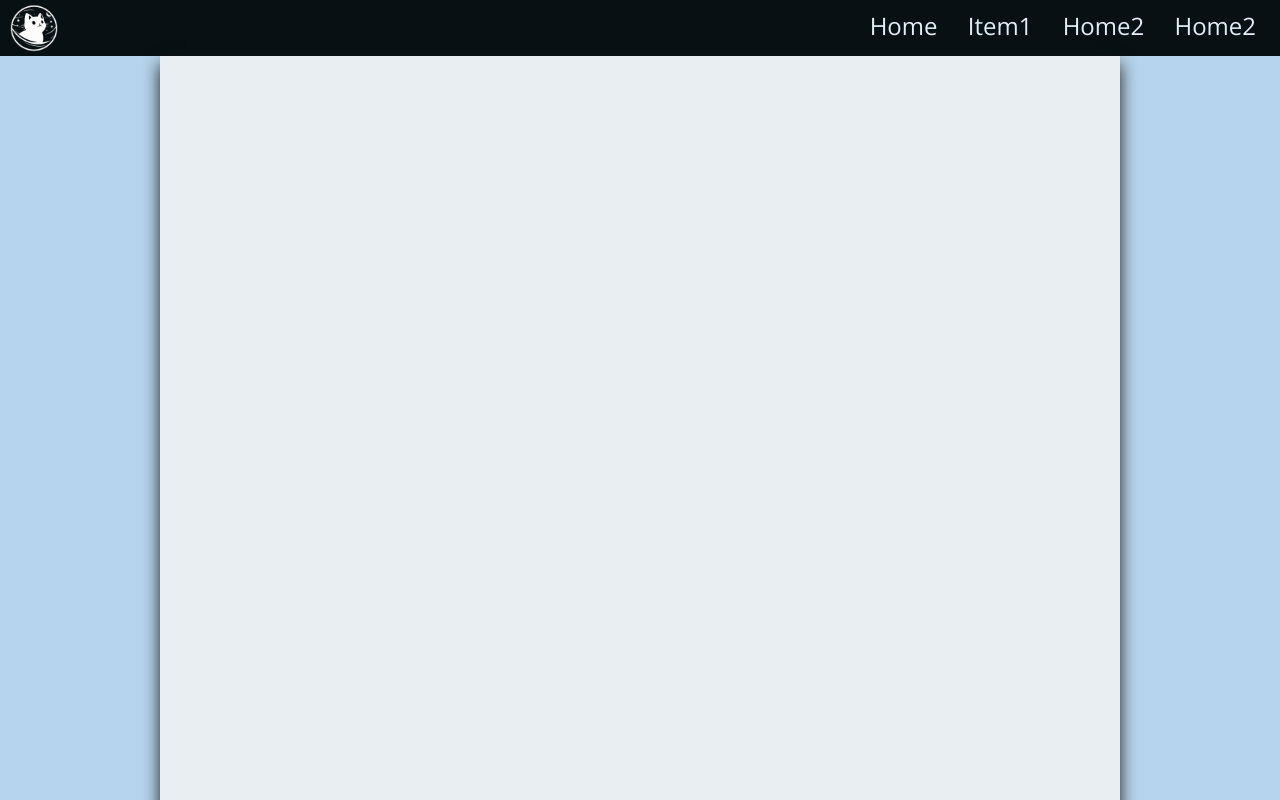
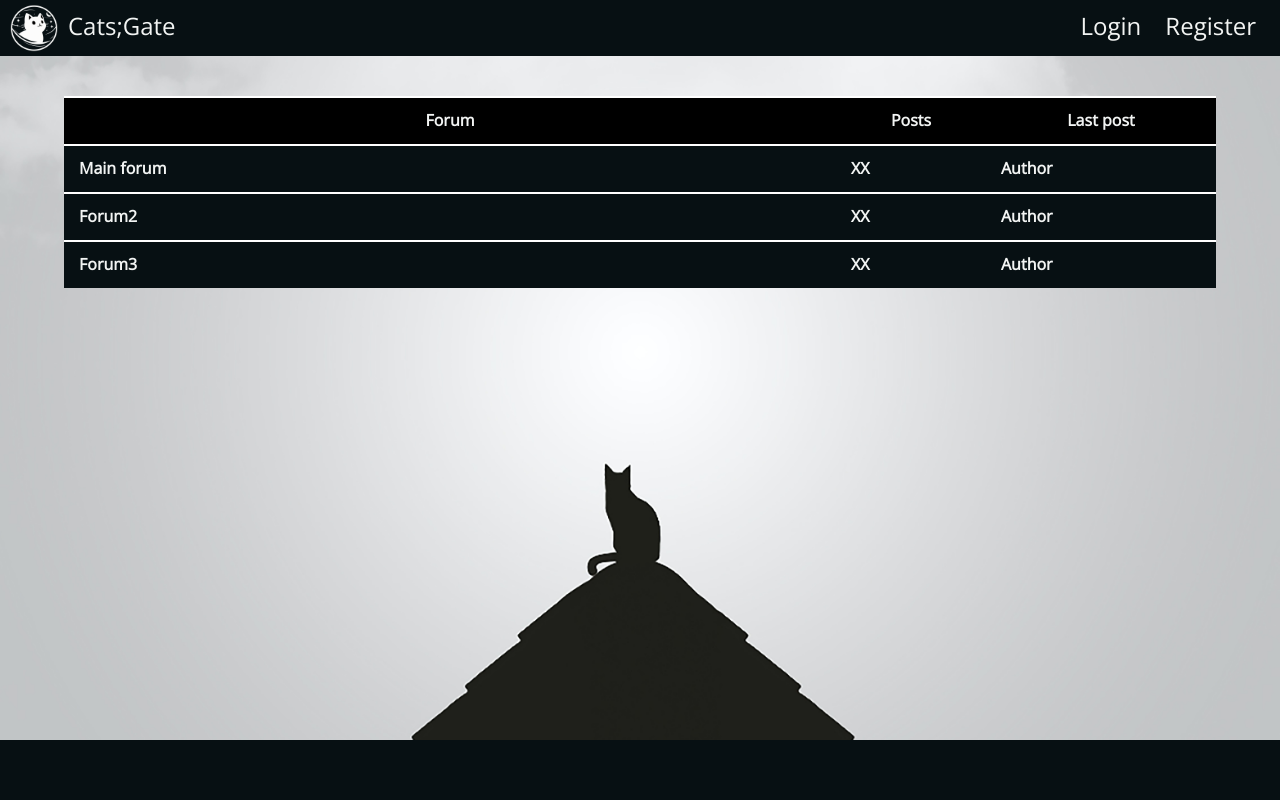
Before and after one commit to FM741/VAIISemestralka, a plain HTML site: page index.html in a window 1280 px wide. Drawn offline with Linux system fonts and the light colour scheme.

Commit message:
index page design, added background and footer, added login page

```diff
--- a/css/styles.css
+++ b/css/styles.css
@@ -6,19 +6,26 @@
 
 body {
     font-family: 'open_sansregular', Times, serif;
+    color: #F2F4F3;
+}
+
+a {
+    text-decoration: none;
+    color: #F2F4F3;
 }
 
 .index-main {
-    /*background-image: url("https://wallpapers.com/images/featured-full/cat-g9rdx9uk2425fip2.jpg");*/
-    /*background-size: cover;*/
-    /*background-position: 50% 0;*/
-    background-color: #B6D4ED;
-    overflow: hidden;
-    position: absolute;
+    background-image: url("../img/bg.jpg");
+    background-size: cover;
+    background-position: 50% 60%;
+    background-repeat: no-repeat;
+    /*background-color: #846267;*/
+    position: fixed;
     top: 0;
     left: 0;
     width: 100%;
     height: 100%;
+    overflow: auto;
 }
 
 .navbar {
@@ -38,14 +45,12 @@ body {
 }
 
 .navbar-content a {
-    text-decoration: none;
-    color: #E2EFF8;
     font-size: 24px;
 }
 
 .navbar-content a:hover {
-    text-decoration: none;
-    color: #fffefe;
+    color: #e7e7e7;
+    text-decoration: underline;
 
 }
 
@@ -59,18 +64,22 @@ body {
     position: relative;
     transform: translateY(-50%);
     top: 50%;
-    margin: 0;
+    margin: 0 0 0 68px;
     text-align: right;
-    width: auto;
-    float: right;
-    height: auto;
+    float: left;
+    width: calc(100% - 68px);
+    padding: 0;
 }
 
 .nav-list li {
     display: inline;
-    margin-left: 0;
     margin-right: 24px;
     text-align: left;
+    float: right;
+}
+
+.nav-list li:first-child {
+    float: left;
 }
 
 .navbar-collapse {
@@ -86,7 +95,7 @@ body {
         width: 45px;
         height: 30px;
         margin-left: 5%;
-        background: transparent url("/img/menu.png") no-repeat;
+        background: transparent url("../img/menu.png") no-repeat;
         cursor: pointer;
         background-size: contain;
     }
@@ -98,7 +107,7 @@ body {
     box-shadow: 0 4px 16px 0 rgba(28, 28, 28, 1);
     position: absolute;
     width: 150px;
-    height: 200px;
+    height: auto;
     text-align: left;
     margin-top: 30px;
     cursor: auto;
@@ -135,13 +144,14 @@ body {
     position: relative;
     transform: translateY(-50%);
     top: 50%;
-    background-image: url("/img/logo.png");
+    background-image: url("../img/logo.png");
     background-size: cover;
     background-repeat: no-repeat;
     height: 48px;
     width: 48px;
     margin: 0 10px 0 10px;
 }
+
 @media only screen and (max-width: 600px) {
     .navbar-logo {
         float: right;
@@ -154,12 +164,36 @@ body {
     width: 100%;
 }
 
+.wrapper-content {
+    margin-top: 40px;
+    min-height: calc(100vh - 156px);
+}
+
+
 .content {
-    width: 75%;
-    box-shadow: 0 8px 16px 0 rgba(28, 28, 28, 1);
-    background-color: #E8EEF2;
+    /*box-shadow: 0 8px 16px 0 rgba(28, 28, 28, 1);*/
+    background-color: #071013;
+    width: 90%;
+    display: flex;
     margin: auto;
-    height: 100%;
+    font-weight: bolder;
+    border-top: #ffffff solid 2px;
+
+}
+
+.content-header {
+    margin-top: 20px;
+    text-align: center;
+    background-color: #000000;
+}
+
+.content a {
+    display: contents;
+}
+
+.content a .content-forum:hover {
+    background-color: #1f1f1f;
+    margin: 0;
 }
 
 @media only screen and (max-width: 600px) {
@@ -167,3 +201,31 @@ body {
         width: 100%;
     }
 }
+
+.content-forum {
+    flex: 1 1 150px;
+    padding: 15px;
+}
+
+.content-posts {
+    flex: 0 1 120px;
+    padding: 15px;
+}
+
+.content-last-post {
+    flex: 0 1 200px;
+    padding: 15px;
+    word-break: break-all;
+}
+
+footer {
+    margin-top: 0; /* take available whitespace */
+    margin-bottom: -10px;      /* remove bottom whitespace */
+    height: 60px;
+}
+
+.cfooter {
+    width: 100%;
+    height: 100%;
+    background-color: #071013;
+}
--- a/index.html
+++ b/index.html
@@ -6,7 +6,7 @@
     <link rel="stylesheet" href="css/styles.css">
     <link rel="icon" type="image/png" sizes="32x32" href="img/favicon/favicon-32x32.png">
     <link rel="icon" type="image/png" sizes="16x16" href="img/favicon/favicon-16x16.png">
-    <title>Hello world</title>
+    <title>Cats;Gate</title>
 
 </head>
 <body>
@@ -16,24 +16,52 @@
             <div class="navbar-collapse">
                 <div class="navbar-collapse-content">
                     <ul>
-                        <li><a href="index.html"> <b>Home</b> </a></li>
-                        <li><a href="index.html"> Item1 </a></li>
-                        <li><a href="index.html"> Home2 </a></li>
-                        <li><a href="index.html"> Home2 </a></li>
+                        <li><a href="index.html"> INDEX </a></li>
+                        <li><a href="index.html"> REGISTER </a></li>
+                        <li><a href="login.html"> LOG IN </a></li>
                     </ul>
                 </div>
             </div>
             <ul class="nav-list">
-                <li><a href="index.html"> Home </a></li>
-                <li><a href="index.html"> Item1 </a></li>
-                <li><a href="index.html"> Home2 </a></li>
-                <li><a href="index.html"> Home2 </a></li>
+                <li><a href="index.html"> Cats;Gate </a></li>
+                <li><a href="index.html"> Register </a></li>
+                <li><a href="login.html"> Login </a></li>
             </ul>
             <div class="navbar-logo"></div>
         </div>
     </div>
-    <div class="content">
+<!-- Doplnit tvorenie divov podla udajov z databazy  -->
+    <div class="wrapper-content">
+        <div class="content content-header">
+            <div class="content-forum">Forum</div>
+            <div class="content-posts">Posts</div>
+            <div class="content-last-post">Last post</div>
+        </div>
+        <div class="content">
+            <a href="index.html">
+                <div class="content-forum">Main forum</div>
+            </a>
+            <div class="content-posts">XX</div>
+            <div class="content-last-post">Author</div>
+        </div>
+        <div class="content">
+            <a href="index.html">
+                <div class="content-forum">Forum2</div>
+            </a>
+            <div class="content-posts">XX</div>
+            <div class="content-last-post">Author</div>
+        </div>
+        <div class="content">
+            <a href="index.html">
+                <div class="content-forum">Forum3</div>
+            </a>
+            <div class="content-posts">XX</div>
+            <div class="content-last-post">Author</div>
+        </div>
     </div>
+    <footer>
+        <div class="cfooter"></div>
+    </footer>
 </div>
 <script src="js/scripts.js"></script>
 </body>
--- a/js/scripts.js
+++ b/js/scripts.js
@@ -15,11 +15,11 @@ function scrollNavbar() {
 
 const dropdownBtn = document.querySelector(".navbar-collapse");
 const content = document.querySelector(".navbar-collapse-content");
-// noinspection JSUnusedLocalSymbols
-dropdownBtn.addEventListener("blur", evt => {
+
+dropdownBtn.addEventListener("blur", _evt => {
     content.classList.remove("navbar-collapse-content--opened");
 })
-// noinspection JSUnusedLocalSymbols
-dropdownBtn.addEventListener('click', (event) => {
+
+dropdownBtn.addEventListener('click', (_event) => {
     content.classList.toggle('navbar-collapse-content--opened');
 });
```
Also changed, not shown: login.html (added, +30 -0 lines), img/bg.jpg (added), 1 other file.
